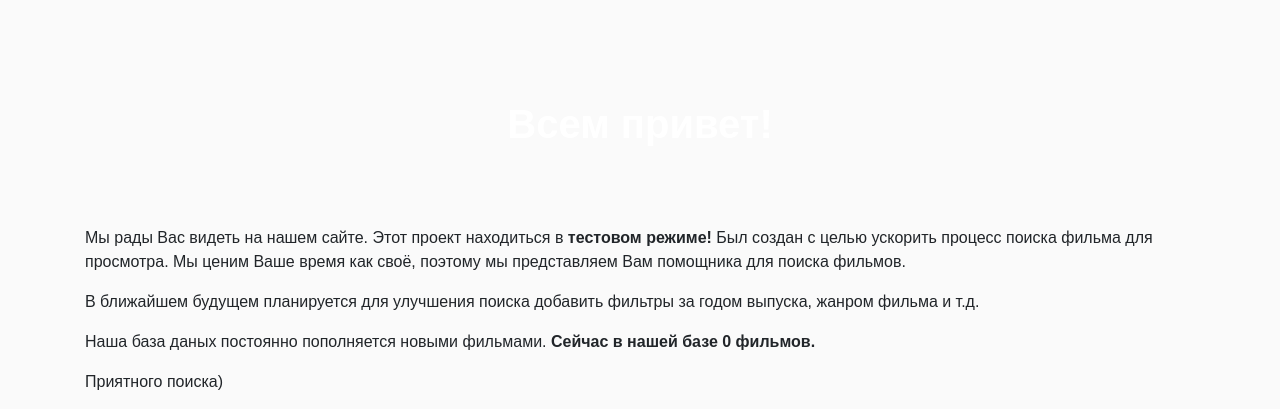
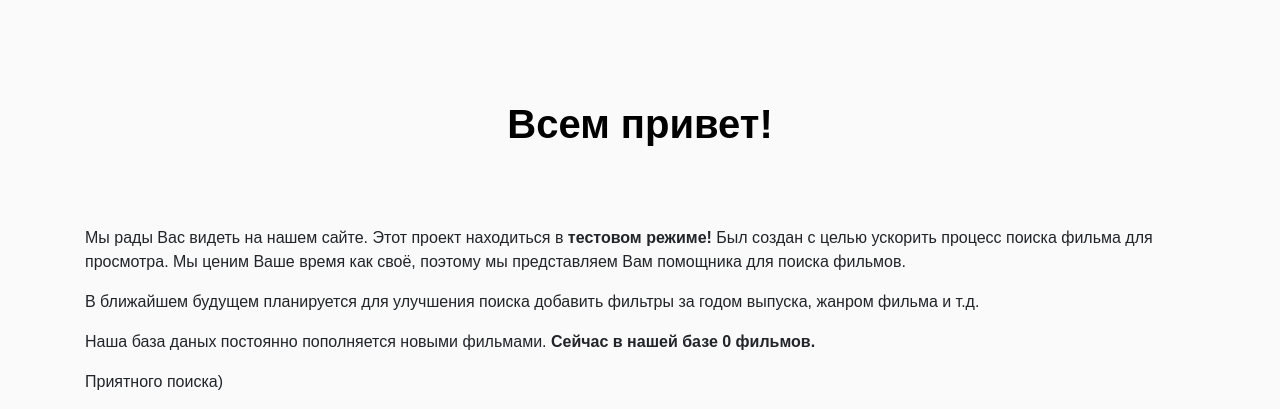
Before and after one commit to Sasha-Moran/site-randmovie, a Django app: page /about_project/ in a window 1280 px wide. Shown: the part 95-504 px from the top of the page. Run offline with Django 3.2, Linux system fonts and the light colour scheme; data that the repository does not hold is empty; some libraries are stand-ins or nearby versions.

Commit message:
Improved style

```diff
--- a/rmovie/static/css/main.css
+++ b/rmovie/static/css/main.css
@@ -27,6 +27,14 @@ h2 {
     padding-top: 100px;
     padding-bottom: 70px;
     text-align: center;
+}
+
+.title__blog {
+  padding-top: 100px;
+  color: black;
+  padding-bottom: 70px;
+  text-align: center;
+
 }
 
 .title__main {
--- a/rmovie/templates/rmovie/about_project.html
+++ b/rmovie/templates/rmovie/about_project.html
@@ -50,7 +50,7 @@
         <div class="container">
           <div class="row">
               <div class="col-lg-12">
-                  <h1 class="title">Всем привет!</h1>
+                  <h1 class="title__blog">Всем привет!</h1>
                   <div class="text_block">
                     <p>Мы рады Вас видеть на нашем сайте. Этот проект  находиться в <b>тестовом режиме!</b> Был создан с целью ускорить процесс поиска фильма для просмотра.
                     Мы ценим Ваше время как своё, поэтому мы представляем Вам помощника для поиска фильмов.</p>
```
